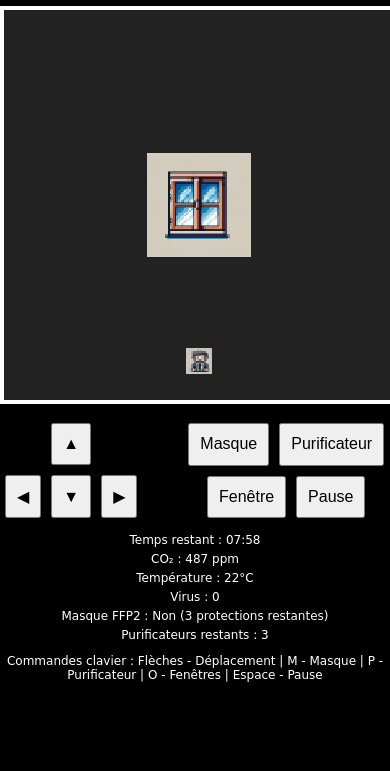
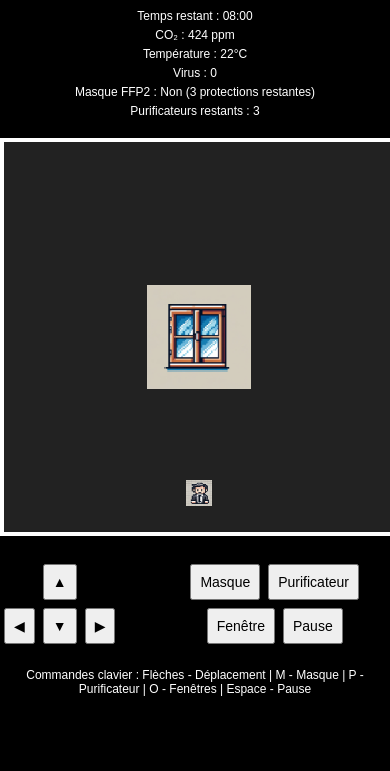
Before and after one commit to pauvreamesolitaire/officevirussurvival, a plain HTML site: page index.html in a window 390 px wide. Shown: the part 73-844 px from the top of the page. Drawn offline with Linux system fonts and the light colour scheme.

Commit message:
Police lisible et marges

```diff
--- a/index.html
+++ b/index.html
@@ -9,6 +9,17 @@
 <body>
   <h1>Office Virus Survivor</h1>
   <p class="game-description">Survivez sans être infecté à la journée de travail !</p>
+
+  <!-- Déplacer le HUD en haut pour une meilleure visibilité -->
+  <div id="hud">
+    <p>Temps restant : <span id="timeRemaining">08:00</span></p>
+    <p>CO₂ : <span id="co2Level">400</span> ppm</p>
+    <p>Température : <span id="temperature">22</span>°C</p>
+    <p>Virus : <span id="virusCount">0</span></p>
+    <p>Masque FFP2 : <span id="maskStatus">Non</span> (<span id="maskProtections">3</span> protections restantes)</p>
+    <p>Purificateurs restants : <span id="purifierCount">3</span></p>
+  </div>
+
   <div id="gameContainer">
     <canvas id="gameCanvas"></canvas>
   </div>
@@ -30,14 +41,7 @@
       </div>
     </div>
   </div>
-  <div id="hud">
-    <p>Temps restant : <span id="timeRemaining">08:00</span></p>
-    <p>CO₂ : <span id="co2Level">400</span> ppm</p>
-    <p>Température : <span id="temperature">22</span>°C</p>
-    <p>Virus : <span id="virusCount">0</span></p>
-    <p>Masque FFP2 : <span id="maskStatus">Non</span> (<span id="maskProtections">3</span> protections restantes)</p>
-    <p>Purificateurs restants : <span id="purifierCount">3</span></p>
-  </div>
+
   <!-- Ajout de la description des commandes clavier -->
   <div id="keyboardCommands">
     <p>Commandes clavier : Flèches - Déplacement | M - Masque | P - Purificateur | O - Fenêtres | Espace - Pause</p>
--- a/script.js
+++ b/script.js
@@ -477,12 +477,12 @@ function disableControls(disable) {
 
 // Fonction pour ajuster la taille du canvas en fonction de la taille de la fenêtre
 function resizeCanvas() {
-  let width = window.innerWidth;
-  let height = window.innerHeight;
+  let width = window.innerWidth - 40; // Soustraction des marges horizontales (20px de chaque côté)
+  let height = window.innerHeight - 200; // Ajustement pour laisser de l'espace pour le HUD et les contrôles
 
   // Définir la taille maximale du canvas
   const maxCanvasSize = 600; // Vous pouvez ajuster cette valeur
-  const canvasSize = Math.min(width, height) - 150; // Laisser de l'espace pour le HUD et les contrôles
+  const canvasSize = Math.min(width, height);
 
   // Taille finale du canvas
   const finalCanvasSize = Math.min(canvasSize, maxCanvasSize);
@@ -491,7 +491,7 @@ function resizeCanvas() {
   canvas.height = finalCanvasSize;
 
   // Recalculer tileSize en fonction de la nouvelle largeur du canvas
-  tileSize = canvas.width / 15; // Diviseur réduit pour agrandir les sprites
+  tileSize = canvas.width / 15; // Diviseur ajusté pour les sprites
 
   // Repositionner les éléments du jeu
   player.width = tileSize;
@@ -506,7 +506,7 @@ function resizeCanvas() {
 
   // Redimensionner les virus
   viruses.forEach(virus => {
-    virus.width = tileSize * 0.8; // Utiliser une fraction plus grande pour agrandir les virus
+    virus.width = tileSize * 0.8;
     virus.height = tileSize * 0.8;
   });
 
@@ -516,6 +516,7 @@ function resizeCanvas() {
     purifier.height = tileSize;
   });
 }
+
 
 
 
--- a/style.css
+++ b/style.css
@@ -2,7 +2,7 @@ body {
   margin: 0;
   background-color: #000;
   color: #fff;
-  font-family: 'Press Start 2P', cursive;
+  font-family: 'Arial', sans-serif; /* Changement de la police */
   text-align: center;
 }
 
@@ -19,8 +19,8 @@ h1 {
 #gameContainer {
   position: relative;
   width: 100%;
-  max-width: 600px; /* Taille maximale du canvas */
-  margin: 0 auto;
+  max-width: 600px;
+  margin: 20px auto; /* Ajout de marges pour centrer le jeu et éviter qu'il dépasse l'écran */
 }
 
 #gameCanvas {
@@ -31,38 +31,6 @@ h1 {
   border: 4px solid #fff;
 }
 
-/* Ajuster les boutons pour les petits écrans */
-#touchControls button {
-  padding: 5px;
-  margin: 3px;
-  font-size: 14px;
-}
-
-#hud p {
-  font-size: 10px;
-}
-
-@media only screen and (max-width: 480px) {
-  h1 {
-    font-size: 18px;
-  }
-
-  .game-description {
-    font-size: 12px;
-  }
-
-  #hud p {
-    font-size: 8px;
-  }
-
-  #touchControls button {
-    padding: 4px;
-    margin: 2px;
-    font-size: 12px;
-  }
-}
-
-
 #hud {
   text-align: center;
   margin-top: 10px;
@@ -70,13 +38,12 @@ h1 {
 
 #hud p {
   margin: 5px;
-  font-size: 12px;
+  font-size: 14px; /* Augmentation de la taille de police pour une meilleure lisibilité */
 }
 
-/* Styles pour la description des commandes clavier */
 #keyboardCommands {
   margin-top: 10px;
-  font-size: 12px;
+  font-size: 14px; /* Ajustement de la taille de police */
 }
 
 /* Styles pour les contrôles tactiles */
@@ -84,7 +51,7 @@ h1 {
   display: flex;
   justify-content: center;
   flex-wrap: wrap;
-  margin-top: 10px;
+  margin: 20px auto; /* Ajout de marges pour centrer les contrôles */
 }
 
 #touchControls {
@@ -120,3 +87,28 @@ h1 {
 .middleButtons button {
   margin: 0 5px;
 }
+
+/* Ajustements pour les petits écrans */
+@media only screen and (max-width: 480px) {
+  h1 {
+    font-size: 20px;
+  }
+
+  .game-description {
+    font-size: 12px;
+  }
+
+  #hud p {
+    font-size: 12px;
+  }
+
+  #keyboardCommands {
+    font-size: 12px;
+  }
+
+  #touchControls button {
+    padding: 8px;
+    margin: 4px;
+    font-size: 14px;
+  }
+}
```
